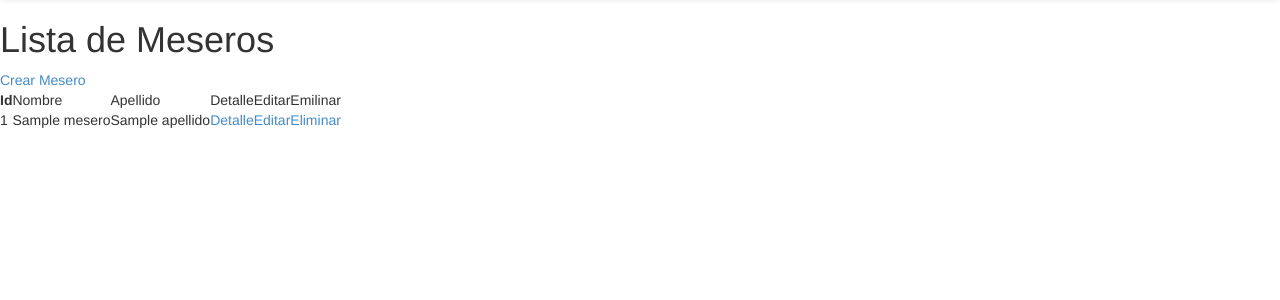
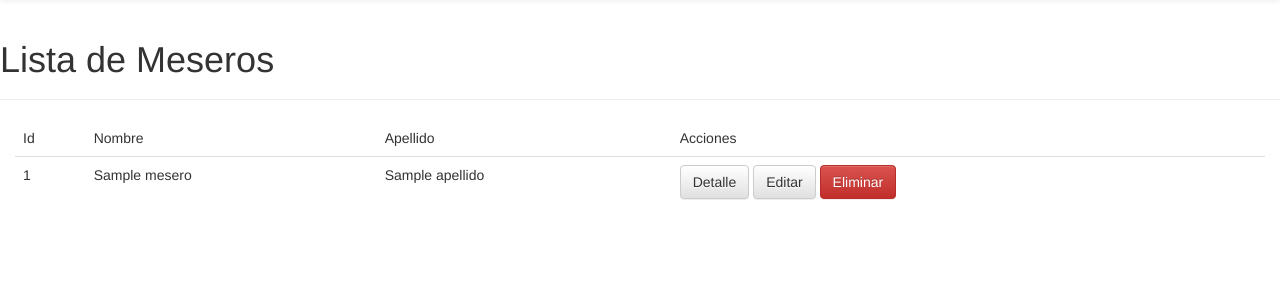
Before and after one commit to ChristianVondrak/Restaurant_cakePhpBootstrap, a CakePHP app: the page made by app/View/Meseros/index.ctp in a window 1280 px wide. Shown: the part 52-352 px from the top of the page. Run offline with PHP 8.4 and a stand-in for CakePHP, Linux system fonts and the light colour scheme; the template is opened without the code that fills it: most values are stand-ins (such as "Sample title", 1, 10 or a date in 2020); some libraries are stand-ins or nearby versions.

Commit message:
Mejoras visualizacion index-meseros

```diff
--- a/app/View/Meseros/index.ctp
+++ b/app/View/Meseros/index.ctp
@@ -1,28 +1,35 @@
+
+<div class="page-header">
 <h1>Lista de Meseros</h1>
-<?php
-echo $this->Html->link('Crear Mesero',array('controller'
-=>'meseros','action'=>'nuevo'))
-?>
-<table>
+</div>
+
+<div class="col-md-12">
+<table class="table">
+    <thead>
     <tr>
-        <td><strong>Id</strong></td>
+        <td>Id</td>
         <td>Nombre</td>
         <td>Apellido</td>
-        <td>Detalle</td>
-        <td>Editar</td>
-        <td>Emilinar</td>
+        <td>Acciones</td>
+
     </tr>
+    </thead>
+    <tbody>
     <?php foreach($meseros as $mesero): ?>
         <tr>
             <td><?php echo $mesero['Mesero']['id']; ?></td>
             <td><?php echo $mesero['Mesero']['nombre']; ?></td>
             <td><?php echo $mesero['Mesero']['apellido']; ?></td>
-            <td><?php echo $this->Html->link('Detalle',array('controller'
-            =>'meseros','action'=>'ver',$mesero['Mesero']['id'])); ?></td>
-            <td><?php echo $this->Html->link('Editar',array('controller'
-            =>'meseros','action'=>'editar',$mesero['Mesero']['id'])); ?></td>
-            <td><?php echo $this->Form->postLink('Eliminar',array('action'=>'eliminar', $mesero['Mesero']['id']), array('confirm'=> 'Eliminar a '.$mesero['Mesero']['nombre'].'?')) ?></td>
+            <td><?php echo $this->Html->link('Detalle ',array('controller'
+            =>'meseros','action'=>'ver',$mesero['Mesero']['id']),array('class'=>'btn btn-default')); ?>
+
+            <?php echo $this->Html->link(' Editar ',array('controller'
+            =>'meseros','action'=>'editar',$mesero['Mesero']['id']),array('class'=>'btn btn-default')); ?>
+
+            <?php echo $this->Form->postLink(' Eliminar',array('action'=>'eliminar', $mesero['Mesero']['id']),array('class'=>'btn btn-danger'),
+             array('confirm'=> 'Eliminar a '.$mesero['Mesero']['nombre'].'?')) ?></td>
         </tr>
     <?php endforeach; ?>
-
+    </tbody>
 </table>
+</div>
```
